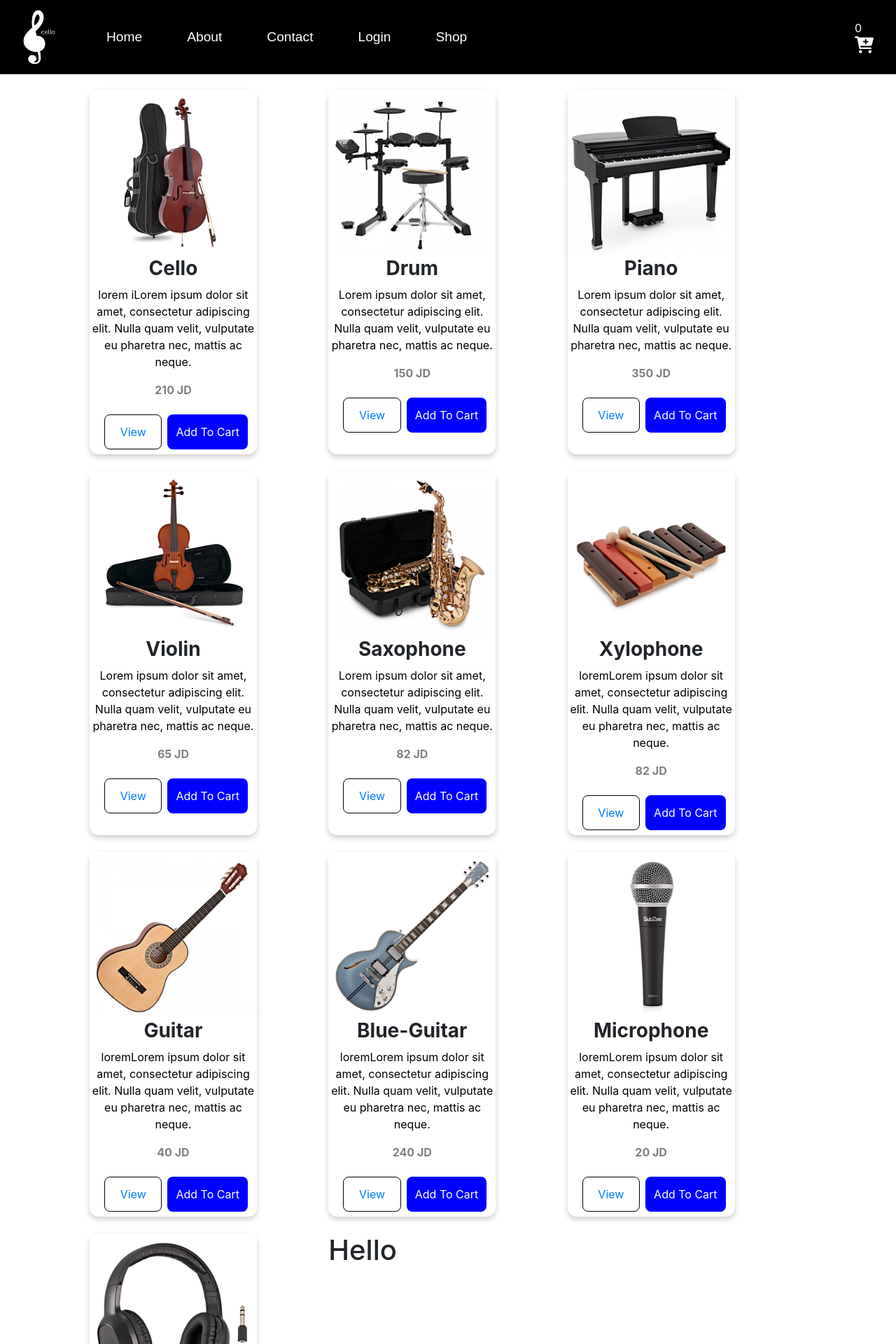
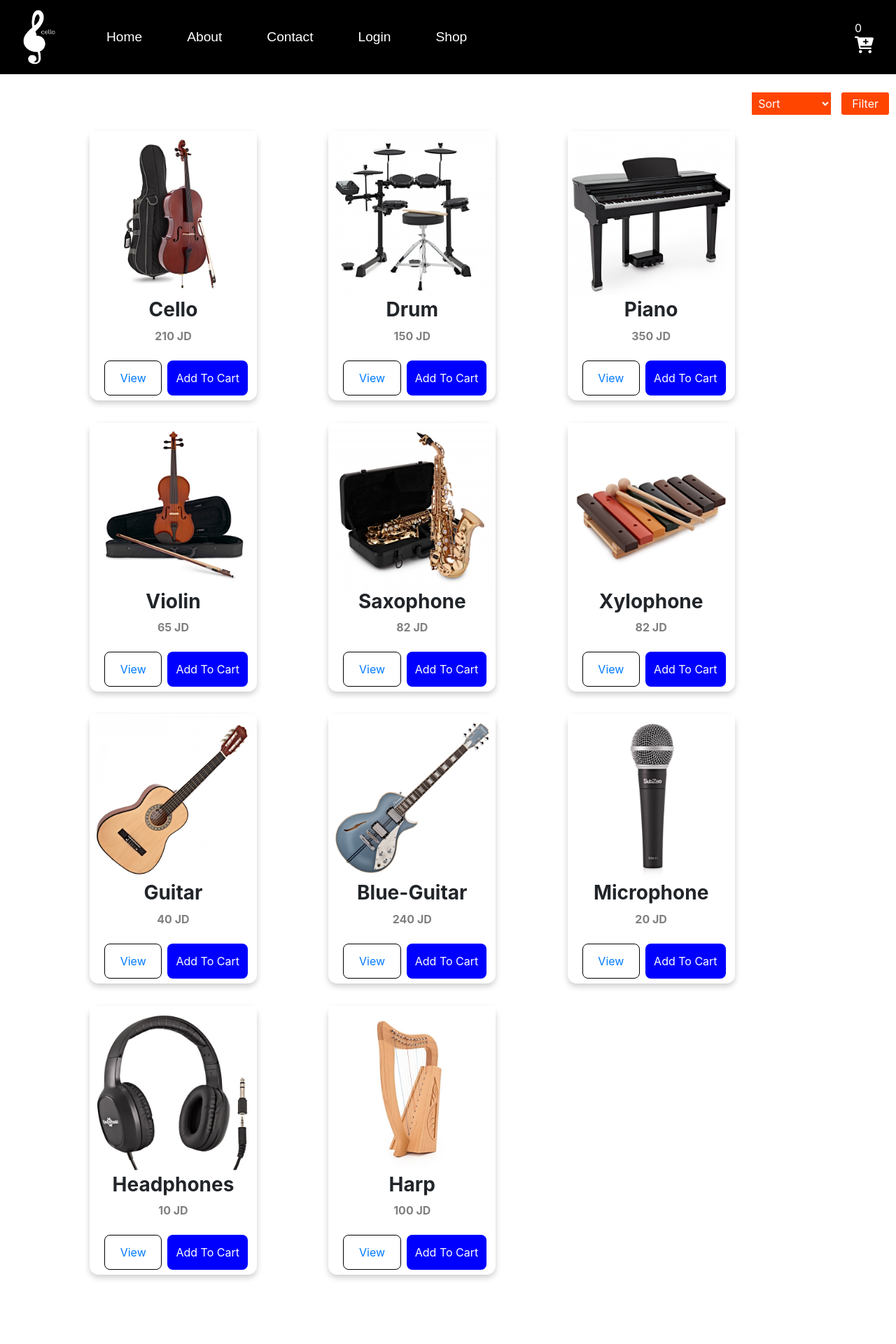
Before and after one commit to nashmi-team/React-E-commerce, a React (Create React App) app: page /shop in a window 1280 px wide. Shown: the top 1920 px of the page at 70% size. After the commit the page ends 1866 px from the top, so only its background shows below. Built offline with nearby package versions, Linux system fonts and the light colour scheme.

Commit message:
add css style & items &single product

```diff
--- a/src/App.js
+++ b/src/App.js
@@ -21,7 +21,7 @@ const App = () => {
             <Route path="/shop">
               <Shop />
             </Route>
-            <Route exact path="/Product/:id">
+            <Route exact path="/Product/:id" children={<Shop />}>
             <SingleProduct />
             </Route>
           </Switch>
--- a/src/components/NavBar/NavBar.css
+++ b/src/components/NavBar/NavBar.css
@@ -1,6 +1,7 @@
 .custom-navbar {
   /*box-shadow: 10px 10px 10px #943030;*/
-  z-index: 1;
+  /* z-index: 1; */
+  position: sticky;
   background-color: #000 !important;
 }
 
--- a/src/components/Shop/Data.js
+++ b/src/components/Shop/Data.js
@@ -79,6 +79,14 @@ const data = [
     info: "loremLorem ipsum dolor sit amet, consectetur adipiscing elit. Nulla quam velit, vulputate eu pharetra nec, mattis ac neque. ",
     price: "10",
   },
+  {
+    id: "11",
+    img: "./assest/imgs/Harp.jpg",
+    alt:"Harp",
+    name: "Harp",
+    info: "loremLorem ipsum dolor sit amet, consectetur adipiscing elit. Nulla quam velit, vulputate eu pharetra nec, mattis ac neque. ",
+    price: "100",
+  },
 ];
 
 export default data;
--- a/src/components/Shop/Product/Product.css
+++ b/src/components/Shop/Product/Product.css
@@ -3,7 +3,7 @@
   flex-direction: column;
   width: 70%;
   box-shadow: 0 4px 8px 0 rgba(0, 0, 0, 0.2);
-  margin-bottom: 1.5rem;
+  margin-bottom: 2rem;
   border-radius: 0.8rem;
 
 }
--- a/src/components/Shop/Product/Product.js
+++ b/src/components/Shop/Product/Product.js
@@ -12,7 +12,7 @@ const Product = (props) => {
     <div className="productCard">
       <img src={props.src} alt={props.alt} />
       <h3>{props.productName}</h3>
-      <p className="info">{props.productInfo}</p>
+      {/* <p className="info">{props.productInfo}</p> */}
       <p className="price">{props.price} JD</p>
       <div className="btn">
       <button className="view-product">
--- a/src/components/Shop/Shop.css
+++ b/src/components/Shop/Shop.css
@@ -1,10 +1,33 @@
 .showProduct {
   width: 80%;
-  margin: 10% auto;
+  margin: 1% auto;
   display: grid;
   grid-template-columns: repeat(3, 1fr);
 }
 
+
+form {
+  padding: 10px;
+  display: flex;
+  justify-content: flex-end;
+  margin-top: 1rem;
+}
+input[type="submit"] {
+  border: none;
+  background:orangered;
+  color:white;
+  margin-left:15px;
+  border-radius: 3px;
+  padding: 0 15px;
+  cursor: pointer;
+}
+#rating-filter {
+  color: white;
+  padding: 5px;
+  background: orangered;
+  border: none;
+  cursor: pointer;
+}
 
 @media screen and (max-width:1000px){
   .showProduct{
--- a/src/components/Shop/Shop.js
+++ b/src/components/Shop/Shop.js
@@ -6,7 +6,16 @@ import "./Shop.css";
 
 const Shop = () => {
   return (
+    <div>
+    <form>
+          <select id="rating-filter">
+            <option >Sort</option>
+            <option>Low rating</option>
+            <option>High rating</option>
 
+          </select>
+          <input type="submit" value="Filter"/>
+        </form>
     <div className="showProduct">
       {data.map((item, id) => (
         <Product
@@ -20,9 +29,8 @@ const Shop = () => {
           id={item.id}
         />
       ))}
-      <SingleProduct />
     </div>
-
+    </div>
   );
 };
 export default Shop;
--- /dev/null
+++ b/src/components/SingleProduc/SingleProduct.css
@@ -0,0 +1,5 @@
+.product-container{
+    margin: 5rem;
+    display:flex;
+    flex-direction: row;
+}
--- a/src/components/SingleProduc/SingleProduct.js
+++ b/src/components/SingleProduc/SingleProduct.js
@@ -1,13 +1,19 @@
 import React from 'react';
 import { useCart } from "react-use-cart";
 import { withRouter } from 'react-router';
+import './SingleProduct.css';
 
-const SingleProduct = (props ) => {
+const SingleProduct = ( props) => {
+
     const { addItem } = useCart();
 
+console.log(props);
    return (
-     <div>
+     <div className="product-container">
+     <img src={props.match.params.src} alt={props.match.params.alt}/>
  <h1>Hello {props.match.params.id}</h1>
+ <h2> Price {props.match.params.price}</h2>
+
      </div>
 
 
```
Also changed, not shown: public/assest/imgs/Harp.jpg (added), src/components/SingleProduc/SingleProduct.scss (deleted).
